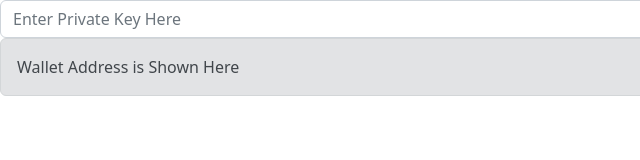
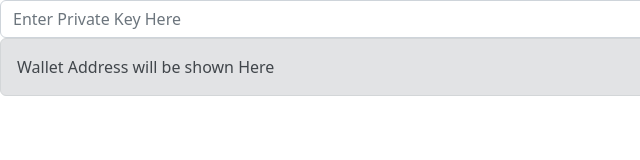
Before and after one commit to ayushch80/privatekey-to-address-html, a plain HTML site: page index.html in a window 1280 px wide. Shown: the full height of the page, 0-640 px from the left. Drawn offline with nearby package versions, Linux system fonts and the light colour scheme.

Commit message:
Update index.html

```diff
--- a/index.html
+++ b/index.html
@@ -11,7 +11,7 @@
       <input class="form-control me-2" type="search" aria-label="Search" type="text" placeholder="Enter Private Key Here" id="searchPriv"/>
       <button name="data" type="button" class="btn btn-primary" id="btn_click">Search</button>
      </form>
-    <div id="wallet" class="alert alert-secondary">Wallet Address is Shown Here</div>
+    <div id="wallet" class="alert alert-secondary">Wallet Address will be shown Here</div>
     <script type="module">
       import { ethers } from "./ethers-5-2.js";
       document.getElementById("btn_click").addEventListener("click", getData);
```
